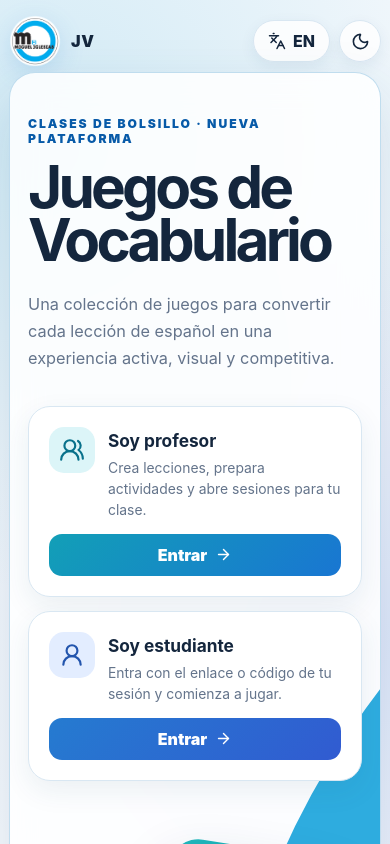
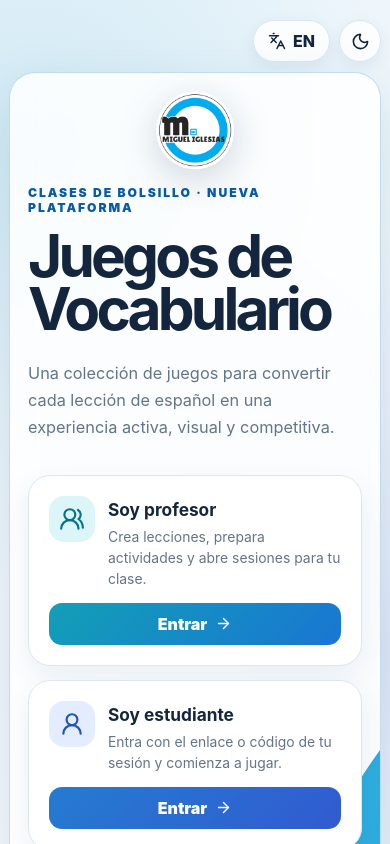
Before and after one commit to migueliglesiascc-create/vocabulario-juegos-miguel-iglesias, a React (Vite) app: page / in a window 390 px wide. Shown: the top 844 px of the page. Built offline with nearby package versions, Linux system fonts and the light colour scheme.

Commit message:
Center logo and refine hero contrast

```diff
--- a/src/App.tsx
+++ b/src/App.tsx
@@ -84,10 +84,6 @@ export function App() {
   return (
     <main className="site-shell">
       <nav className="topbar" aria-label={language === 'es' ? 'Controles de la aplicación' : 'Application controls'}>
-        <a className="brand-mark" href="#top" aria-label={t.title}>
-          <img className="brand-logo" src={`${import.meta.env.BASE_URL}miguel-iglesias-logo.png`} alt="Miguel Iglesias" />
-          <span className="brand-name">JV</span>
-        </a>
         <div className="topbar-actions">
           <button className="utility-button" type="button" onClick={() => setLanguage(language === 'es' ? 'en' : 'es')} aria-label={language === 'es' ? 'Cambiar a inglés' : 'Switch to Spanish'}>
             <Languages size={18} /> {language === 'es' ? 'EN' : 'ES'}
@@ -103,6 +99,9 @@ export function App() {
           <circle className="corner-disc" cx="-80" cy="-70" r="180" />
           <circle className="corner-ring" cx="1110" cy="610" r="390" />
         </svg>
+        <a className="hero-brand" href="#top" aria-label={t.title}>
+          <img src={`${import.meta.env.BASE_URL}miguel-iglesias-logo.png`} alt="Miguel Iglesias" />
+        </a>
         <div className="hero-copy">
           <p className="eyebrow">{t.eyebrow}</p>
           <h1>{t.title}</h1>
--- a/src/styles.css
+++ b/src/styles.css
@@ -38,22 +38,21 @@ button, a { -webkit-tap-highlight-color: transparent; }
 button:focus-visible, a:focus-visible { outline: 3px solid rgba(14, 165, 233, .38); outline-offset: 3px; }
 
 .site-shell { width: min(1180px, calc(100% - 32px)); margin: 0 auto; padding: 20px 0 30px; }
-.topbar { display: flex; align-items: center; justify-content: space-between; min-height: 62px; }
-.brand-mark { display: inline-flex; align-items: center; gap: 10px; color: var(--ink); font-weight: 900; text-decoration: none; }
-.brand-logo { width: 52px; height: 52px; object-fit: contain; border-radius: 50%; filter: drop-shadow(0 7px 12px rgba(25, 118, 210, .16)); }
-.brand-name { font-size: 1rem; letter-spacing: .05em; }
+.topbar { display: flex; align-items: center; justify-content: flex-end; min-height: 62px; }
 .topbar-actions { display: flex; align-items: center; gap: 9px; }
 .utility-button, .icon-button { display: inline-flex; height: 42px; align-items: center; justify-content: center; gap: 7px; border: 1px solid var(--line); border-radius: 999px; color: var(--ink); background: var(--surface); font-weight: 800; cursor: pointer; box-shadow: 0 5px 15px rgba(32, 72, 108, .07); }
 .utility-button { padding: 0 14px; }
 .icon-button { width: 42px; }
 .utility-button:hover, .icon-button:hover { border-color: #8fc6e8; transform: translateY(-1px); }
 
-.hero { position: relative; display: grid; grid-template-columns: minmax(0, 1.05fr) minmax(370px, .95fr); gap: clamp(40px, 7vw, 92px); align-items: center; min-height: 610px; padding: 72px clamp(30px, 6vw, 76px); overflow: hidden; border: 1px solid rgba(158, 201, 229, .63); border-radius: 34px; background: var(--surface); box-shadow: var(--shadow); backdrop-filter: blur(18px); }
+.hero { position: relative; display: grid; grid-template-columns: minmax(0, 1.05fr) minmax(370px, .95fr); gap: clamp(40px, 7vw, 92px); align-items: center; min-height: 660px; padding: 126px clamp(30px, 6vw, 76px) 72px; overflow: hidden; border: 1px solid rgba(158, 201, 229, .63); border-radius: 34px; background: var(--surface); box-shadow: var(--shadow); backdrop-filter: blur(18px); }
 .hero-decoration { position: absolute; z-index: 0; inset: 0; width: 100%; height: 100%; pointer-events: none; }
-.corner-disc { fill: #66cdf2; fill-opacity: .72; }
+.corner-disc { fill: #c9f0fc; fill-opacity: .42; }
 .corner-ring { fill: none; stroke: #18a4dc; stroke-width: 126; stroke-opacity: .9; }
-:root[data-theme="dark"] .corner-disc { fill-opacity: .66; }
+:root[data-theme="dark"] .corner-disc { fill: #8edcf4; fill-opacity: .2; }
 :root[data-theme="dark"] .corner-ring { stroke-opacity: .62; }
+.hero-brand { position: absolute; z-index: 2; top: 20px; left: 50%; display: block; width: 94px; height: 94px; transform: translateX(-50%); }
+.hero-brand img { display: block; width: 100%; height: 100%; object-fit: contain; border-radius: 50%; filter: drop-shadow(0 10px 18px rgba(13, 46, 84, .18)); }
 .hero-copy { position: relative; z-index: 1; }
 .eyebrow { margin: 0 0 14px; color: var(--blue-dark); font-size: .76rem; font-weight: 900; letter-spacing: .16em; }
 h1 { max-width: 700px; margin: 0; font-size: clamp(3.2rem, 6.2vw, 6rem); line-height: .91; letter-spacing: -.065em; }
@@ -71,7 +70,7 @@ h1 { max-width: 700px; margin: 0; font-size: clamp(3.2rem, 6.2vw, 6rem); line-he
 .hero-visual { position: relative; z-index: 1; min-height: 440px; }
 .visual-card { position: absolute; border-radius: 30px; box-shadow: 0 25px 55px rgba(15, 54, 91, .18); }
 .card-back-one, .card-back-two { display: grid; width: 250px; height: 160px; place-items: center; color: #fff; font-size: 2rem; font-weight: 900; }
-.card-back-one { right: 10px; top: 28px; transform: rotate(9deg); background: linear-gradient(135deg, #1fb7bb, #0f879d); }
+.card-back-one { right: 10px; top: 28px; transform: rotate(9deg); background: linear-gradient(135deg, #18345f, #091a36); }
 .card-back-two { left: 5px; bottom: 25px; transform: rotate(-8deg); background: linear-gradient(135deg, #5b7ce7, #354fbc); }
 .card-front { inset: 67px 10px 44px 35px; padding: 25px; border: 1px solid var(--line); background: var(--surface-solid); transform: rotate(-1deg); }
 .mini-header { display: flex; align-items: center; gap: 9px; color: var(--muted); font-size: .8rem; font-weight: 900; text-transform: uppercase; letter-spacing: .08em; }
@@ -99,7 +98,7 @@ footer { padding: 27px 12px 10px; border-top: 1px solid var(--line); color: var(
 .copyleft { display: inline-block; color: var(--ink); font-size: 1.02em; font-weight: 800; transform: scaleX(-1); }
 
 @media (max-width: 900px) {
-  .hero { grid-template-columns: 1fr; min-height: auto; padding: 62px 40px; }
+  .hero { grid-template-columns: 1fr; min-height: auto; padding: 126px 40px 62px; }
   .hero-decoration { object-position: center; }
   .hero-visual { min-height: 390px; width: min(520px, 100%); margin: 0 auto; }
   .module-grid { grid-template-columns: repeat(2, 1fr); }
@@ -107,7 +106,8 @@ footer { padding: 27px 12px 10px; border-top: 1px solid var(--line); color: var(
 
 @media (max-width: 600px) {
   .site-shell { width: min(100% - 18px, 520px); padding-top: 10px; }
-  .hero { padding: 43px 18px 34px; border-radius: 26px; }
+  .hero { padding: 112px 18px 34px; border-radius: 26px; }
+  .hero-brand { top: 16px; width: 82px; height: 82px; }
   .hero-decoration { width: 170%; max-width: none; transform: translateX(-35%); }
   h1 { font-size: clamp(3rem, 15vw, 4.6rem); }
   .entry-grid, .module-grid { grid-template-columns: 1fr; }
```
